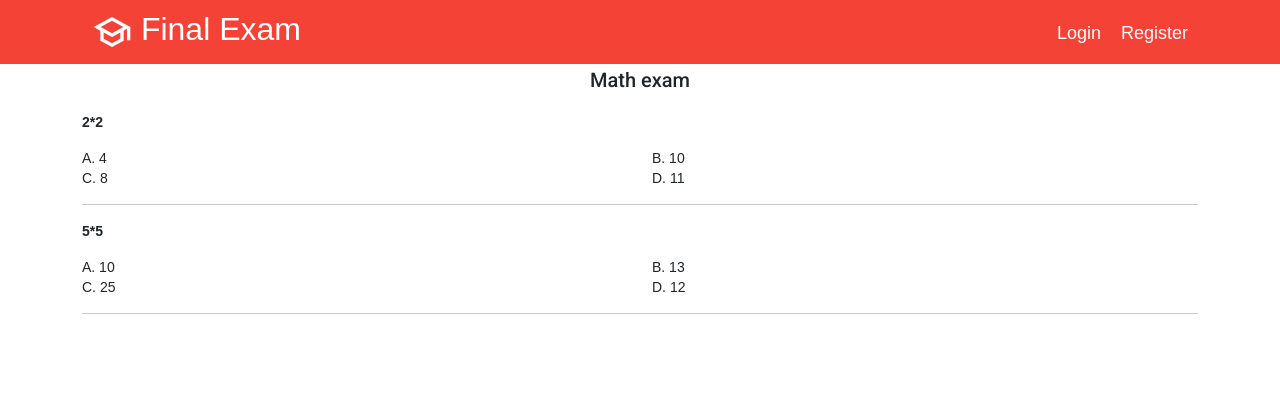
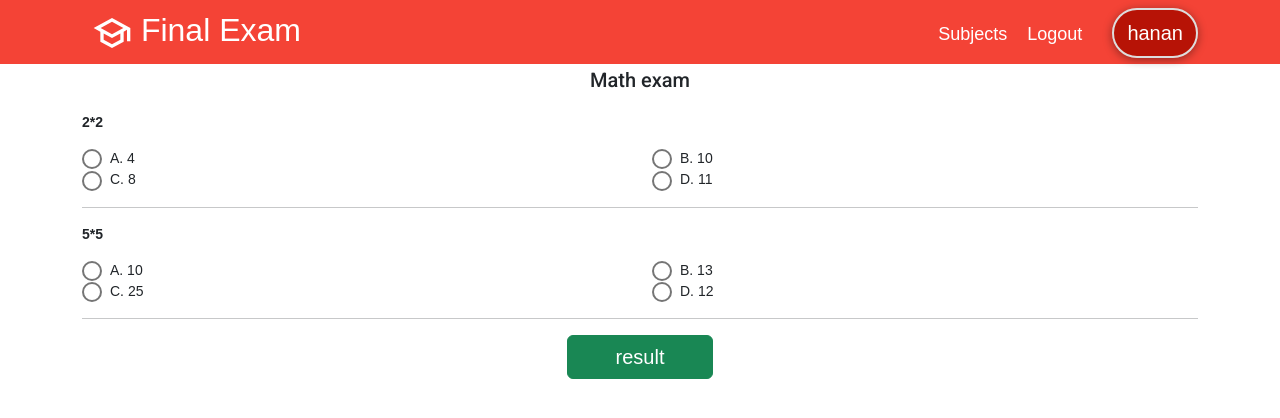
Before and after one commit to hanan-abdelmaseh/mcqProject, an Angular app: page /exam/1 in a window 1280 px wide. Shown: the top 418 px of the page. Built offline with nearby package versions, Linux system fonts and the light colour scheme; data requests are answered from the project's data file.

Commit message:
updating exam component

```diff
--- a/db.json
+++ b/db.json
@@ -29,6 +29,8 @@
   ],
   "login": [
     {
+      "username": "hanan",
+      "role": "students",
       "id": 1
     }
   ],
--- a/src/app/student/components/exam/exam.component.html
+++ b/src/app/student/components/exam/exam.component.html
@@ -4,22 +4,22 @@
         <strong ><span class="text-danger"></span> {{subject.question}}  </strong>
         <div class="row mt-3" >
             <div class="col-md-6 col-sm-12">
-                <mat-radio-button  *ngIf="userInfo?.role =='students'"(change)="getCorrectAnswer($event)" name="{{i}}" value="{{subject.answer1}}" color="warn"></mat-radio-button>
+                <mat-radio-button  *ngIf="userInfo?.role =='students' && !show"(change)="getCorrectAnswer($event)" name="{{i}}" value="{{subject.answer1}}" color="warn"></mat-radio-button>
                 <label>A. {{subject.answer1}}</label>
             </div>
 
             <div class="col-md-6 col-sm-12">
-                <mat-radio-button *ngIf="userInfo?.role =='students'"(change)="getCorrectAnswer($event)"name="{{i}}" value="{{subject.answer2}}" color="warn"></mat-radio-button>
+                <mat-radio-button *ngIf="userInfo?.role =='students'&& !show"(change)="getCorrectAnswer($event)"name="{{i}}" value="{{subject.answer2}}" color="warn"></mat-radio-button>
                 <label>B. {{subject.answer2}} </label>
             </div>
 
             <div class="col-md-6 col-sm-12">
-                <mat-radio-button *ngIf="userInfo?.role =='students'"(change)="getCorrectAnswer($event)"name="{{i}}" value="{{subject.answer3}}" color="warn"></mat-radio-button>
+                <mat-radio-button *ngIf="userInfo?.role =='students'&& !show"(change)="getCorrectAnswer($event)"name="{{i}}" value="{{subject.answer3}}" color="warn"></mat-radio-button>
                 <label>C. {{subject.answer3}} </label>
             </div>
 
             <div class="col-md-6 col-sm-12">
-                <mat-radio-button *ngIf="userInfo?.role =='students'"(change)="getCorrectAnswer($event)"name="{{i}}" value="{{subject.answer4}}" color="warn"></mat-radio-button>
+                <mat-radio-button *ngIf="userInfo?.role =='students'&& !show"(change)="getCorrectAnswer($event)"name="{{i}}" value="{{subject.answer4}}" color="warn"></mat-radio-button>
                 <label>D. {{subject.answer4}}</label>
             </div>
         </div>
```
